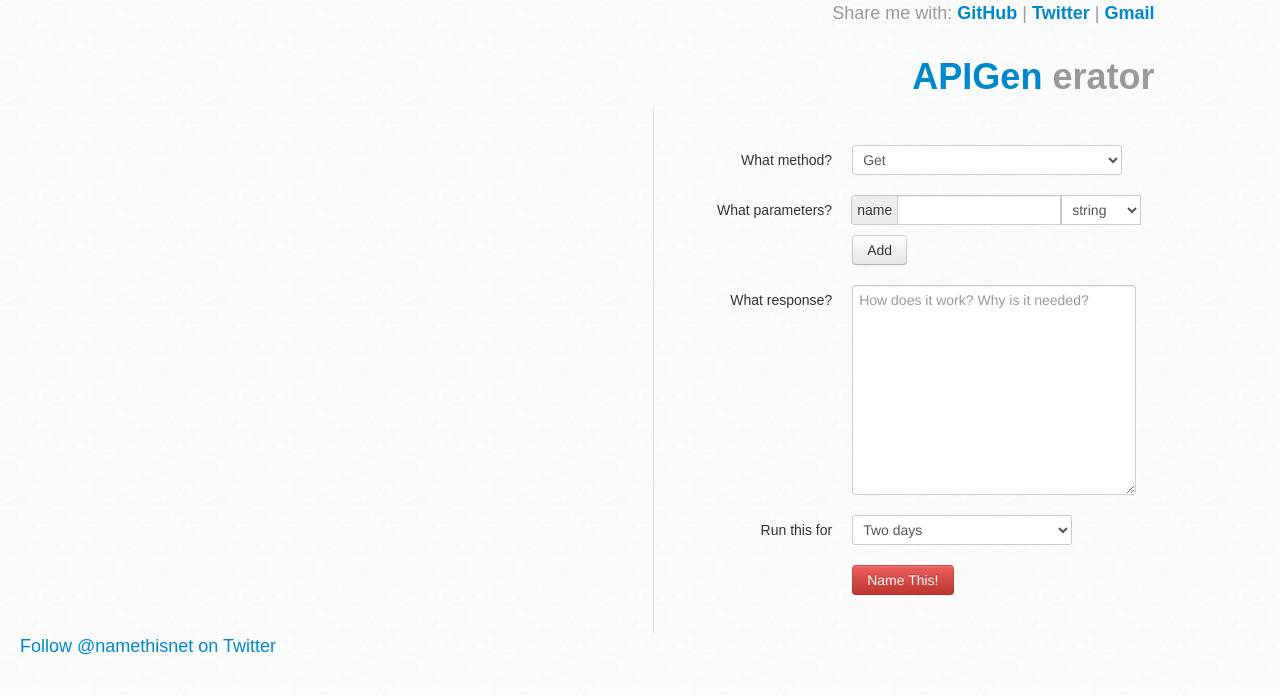
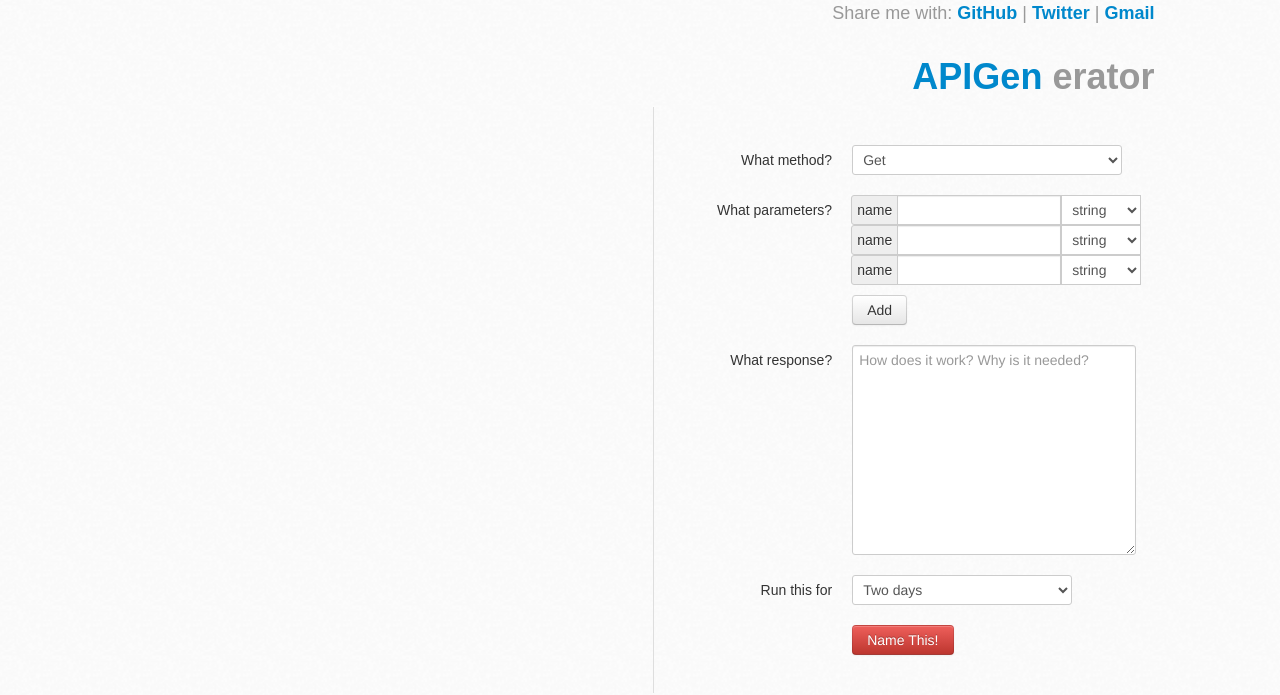
Before and after one commit to gfreezy/APIGen, a Flask app: page /create in a window 1280 px wide. Shown: the top 695 px of the page. Run offline with Flask 2, Linux system fonts and the light colour scheme.

Commit message:
初始显示3个参数

```diff
--- a/apigen/templates/create.html
+++ b/apigen/templates/create.html
@@ -59,6 +59,22 @@
                     <option value="string" selected="selected">string</option>
                   </select>
                 </li>
+                <li class="param input-append input-prepend">
+                  <span class="add-on">name</span>
+                  <input type="text" class="name"/>
+                  <select class="type">
+                    <option value="int">int</option>
+                    <option value="string" selected="selected">string</option>
+                  </select>
+                </li>
+                <li class="param input-append input-prepend">
+                  <span class="add-on">name</span>
+                  <input type="text" class="name"/>
+                  <select class="type">
+                    <option value="int">int</option>
+                    <option value="string" selected="selected">string</option>
+                  </select>
+                </li>
               </ul>
               <div class="add">
                 <button class="btn">Add</button>
```
